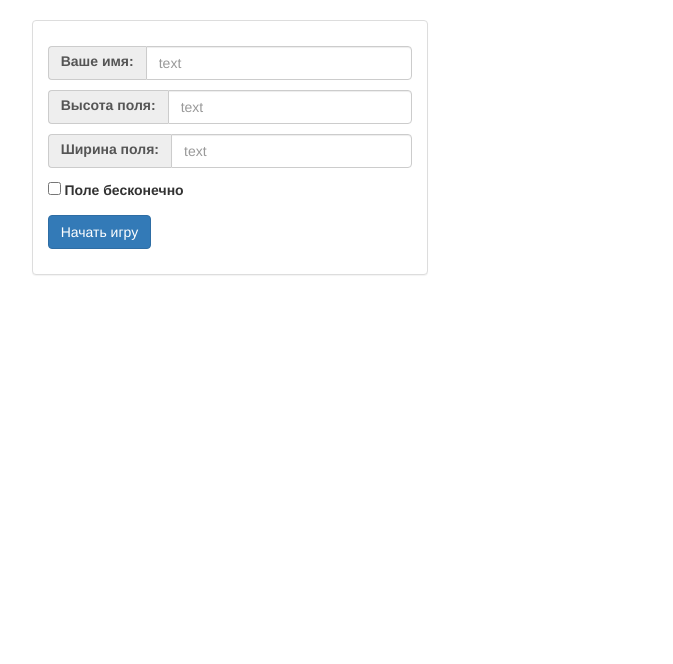
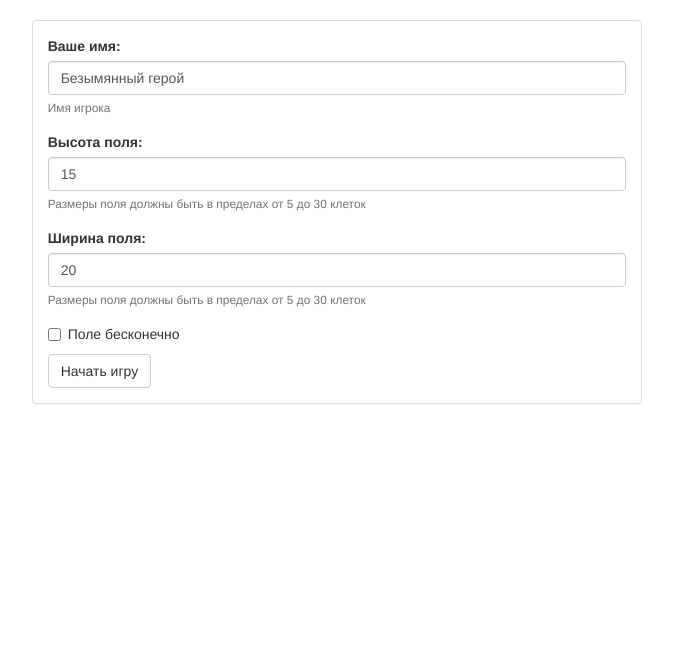
Before and after one commit to skirdapa/Stepic_Mini-Project_Snake, a Flask app: page / in a window 1280 px wide. Shown: the part 52-716 px from the top of the page, without its empty margins (90-763 px from the left). Run offline with Flask 2, Linux system fonts and the light colour scheme; some libraries are stand-ins or nearby versions.

Commit message:
Чуть лучше разобрался с использованием bootstrap quick_form

```diff
--- a/app.py
+++ b/app.py
@@ -5,7 +5,7 @@ from flask import Flask, render_template, request, redirect, url_for
 from flask_bootstrap import Bootstrap
 
 from config import Config
-from project.forms import SettingsForm
+from project.forms import SettingsForm, TestForm
 
 app = Flask(__name__)
 app.config.from_object(Config)
@@ -14,7 +14,12 @@ Bootstrap(app)
 
 @app.route("/")
 def index():
-    return render_template("index.html", title="Настройки", form=SettingsForm())
+    form = SettingsForm()
+    if form.validate_on_submit():
+        print("OK")
+    else:
+        print("не ок")
+    return render_template("index.html", title="Настройки", form=form)
 
 
 @app.route("/game/", methods=["get", "post"])
@@ -42,5 +47,14 @@ def tuned_game(type_of_field, name, height, width):
     return render_template("game.html", type_of_field=type_of_field, name=name, height=height, width=width)
 
 
+@app.route("/test", methods=["get", "post"])
+def test_form():
+    form = TestForm()
+    setting_form = SettingsForm()
+    form.validate_on_submit()
+    setting_form.validate_on_submit()
+    return render_template("test.html", form=form, setting_form=setting_form)
+
+
 if __name__ == "__main__":
     app.run(host='127.0.0.1', port=5000, debug=True)
--- a/project/forms.py
+++ b/project/forms.py
@@ -1,15 +1,42 @@
 from flask_wtf import FlaskForm
 from wtforms import StringField, SubmitField, TextAreaField, DecimalField, BooleanField
-from wtforms.validators import DataRequired, Email, Length, InputRequired, NumberRange
+from wtforms.fields.html5 import EmailField
+from wtforms.validators import DataRequired, Email, Length, InputRequired, NumberRange, ValidationError
+
+
+def validate_word_15(form, field):
+    excluded_number = '15'
+    print("начинаем проверку")
+    if excluded_number in field.data:
+        print("нашли ошибку")
+        raise ValidationError("Нельзя число 15 писать в этой форме!!!")
+    else:
+        print("всё норм")
 
 
 class SettingsForm(FlaskForm):
-    name = StringField("Ваше имя: ", validators=[DataRequired()])
+    name = StringField("Ваше имя: ",
+                       validators=[validate_word_15, DataRequired(message="Введите своё имя"),
+                                   Length(min=2, message="Имя должно быть длиннее 2х символов")],
+                       description="Имя игрока",
+                       default="Безымянный герой")
     height = DecimalField("Высота поля: ",
                           validators=[NumberRange(min=5, max=30, message="Введите число от 5 до 30"),
-                                      DataRequired()])
+                                      DataRequired("Введите высоту поля")],
+                          description="Размеры поля должны быть в пределах от 5 до 30 клеток",
+                          default=15,
+                          places=0)
     width = DecimalField("Ширина поля: ",
                          validators=[NumberRange(min=5, max=30, message="Введите число от 5 до 30"),
-                                     DataRequired()])
+                                     DataRequired("Введите ширину поля")],
+                         description="Размеры поля должны быть в пределах от 5 до 30 клеток",
+                         default=20,
+                         places=0)
     field_is_infinity = BooleanField("Поле бесконечно")
     submit = SubmitField("Начать игру")
+
+
+class TestForm(FlaskForm):
+    word = StringField("Строка: ", [validate_word_15, Length(min=5)])
+    email = EmailField("Почта: ", [Email()])
+    submit = SubmitField("Submit")
--- a/templates/index.html
+++ b/templates/index.html
@@ -1,38 +1,13 @@
 {% extends 'base.html' %}
+{% import "bootstrap/wtf.html" as wtf %}
 
 {% block content %}
     {{super()}}
     <div class="col-md-1"></div>
-    <div class="col-md-4">
+    <div class="col-md-6">
     <div class="panel panel-default">
         <div class="panel-body setting-border">
-            <form action="/game/" method="post" class = "setting-form">
-                {{ form.csrf_token() }}
-                {% for field in form if field.name != "csrf_token" %}
-                    <p>
-                    {% if field.name not in ("field_is_infinity", "submit") %}
-                    <div class="input-group">
-                        <span class="input-group-addon">{{ field.label }}</span>
-                        {{ field(class_="form-control setting-input", placeholder="text") }}
-                    </div>
-                    {% elif field.name == "field_is_infinity" %}
-                    <div class="input-group">
-                        <span>
-                            {{ field(class_="setting-checkbox") }}
-                        </span>
-                        <span>{{ field.label }}</span>
-                    </div>
-                    {% else %}
-                    <div class="input-group">
-                        {{ field(class_="btn btn-primary setting-submit") }}
-                    </div>
-                    {% endif%}
-                    {% for error in field.errors %}
-                        {{ error }}
-                    {% endfor %}
-                    </p>
-                {% endfor %}
-            </form>
+            {{ wtf.quick_form(form, form_type="horizontal", horizontal_columns=("lg", 2, 10)) }}
         </div>
     </div>
     </div>
```
Also changed, not shown: templates/test.html (added, +32 -0 lines).
